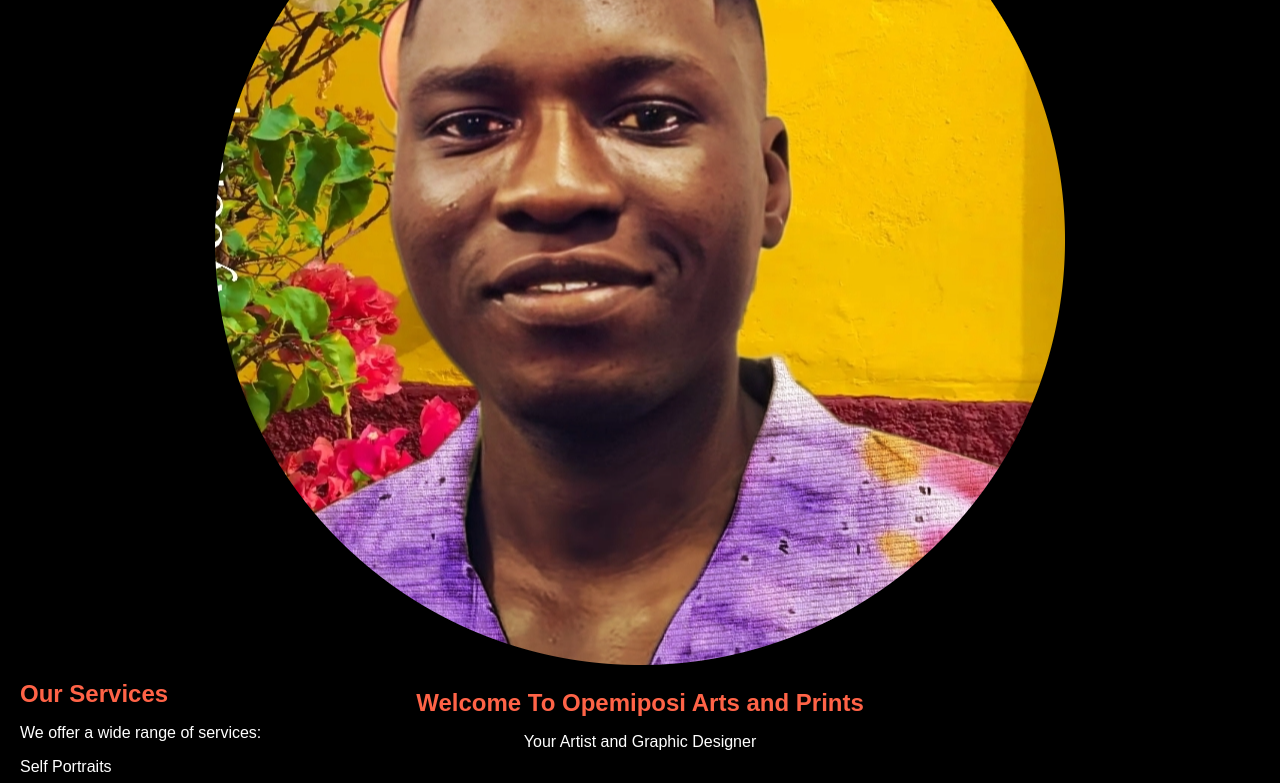
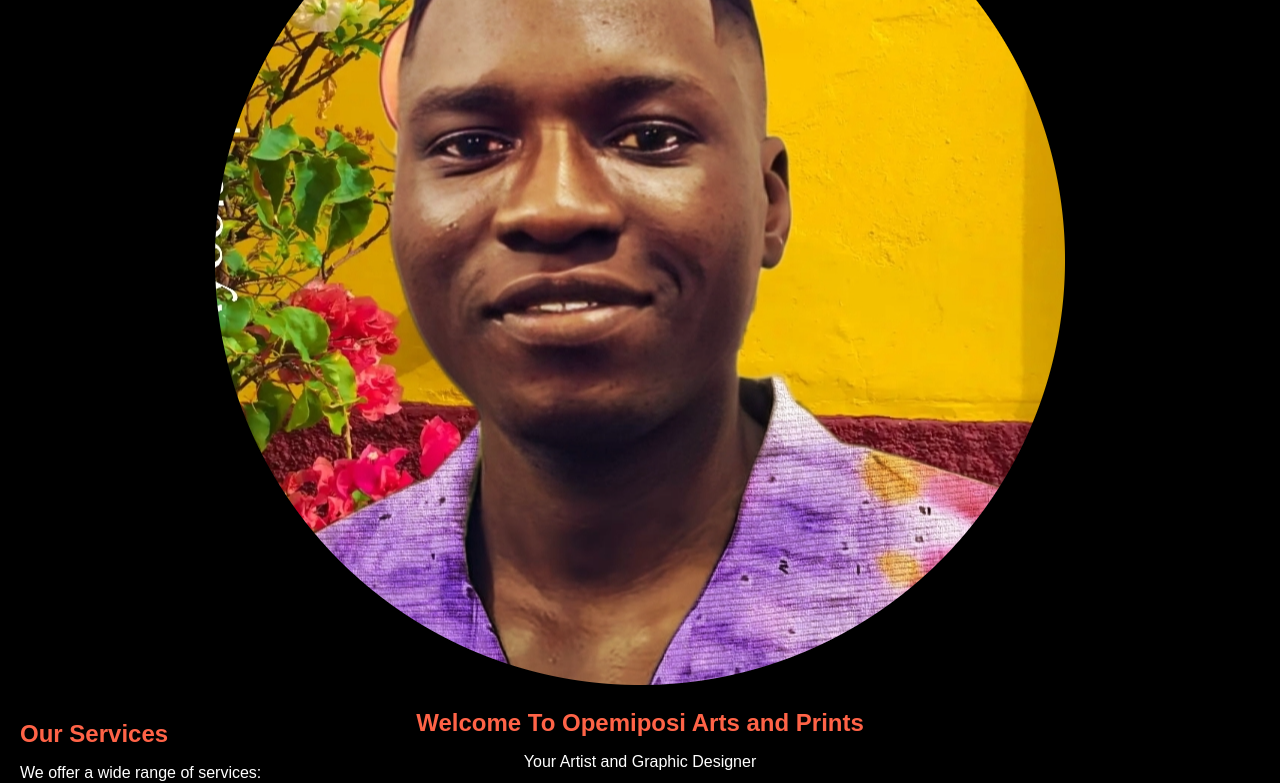
Before and after one commit to Opemiposiart/portfolio, a plain HTML site: page index.html in a window 1280 px wide. Shown: the part 68-851 px from the top of the page. Drawn offline with Linux system fonts and the light colour scheme.

Commit message:
Update style.css

```diff
--- a/style.css
+++ b/style.css
@@ -79,7 +79,7 @@ body {
         }
 
         section {
-            padding: 20px;
+            padding: 40px 20px 20px 20px;
             background-color: black;
         }
 
```
